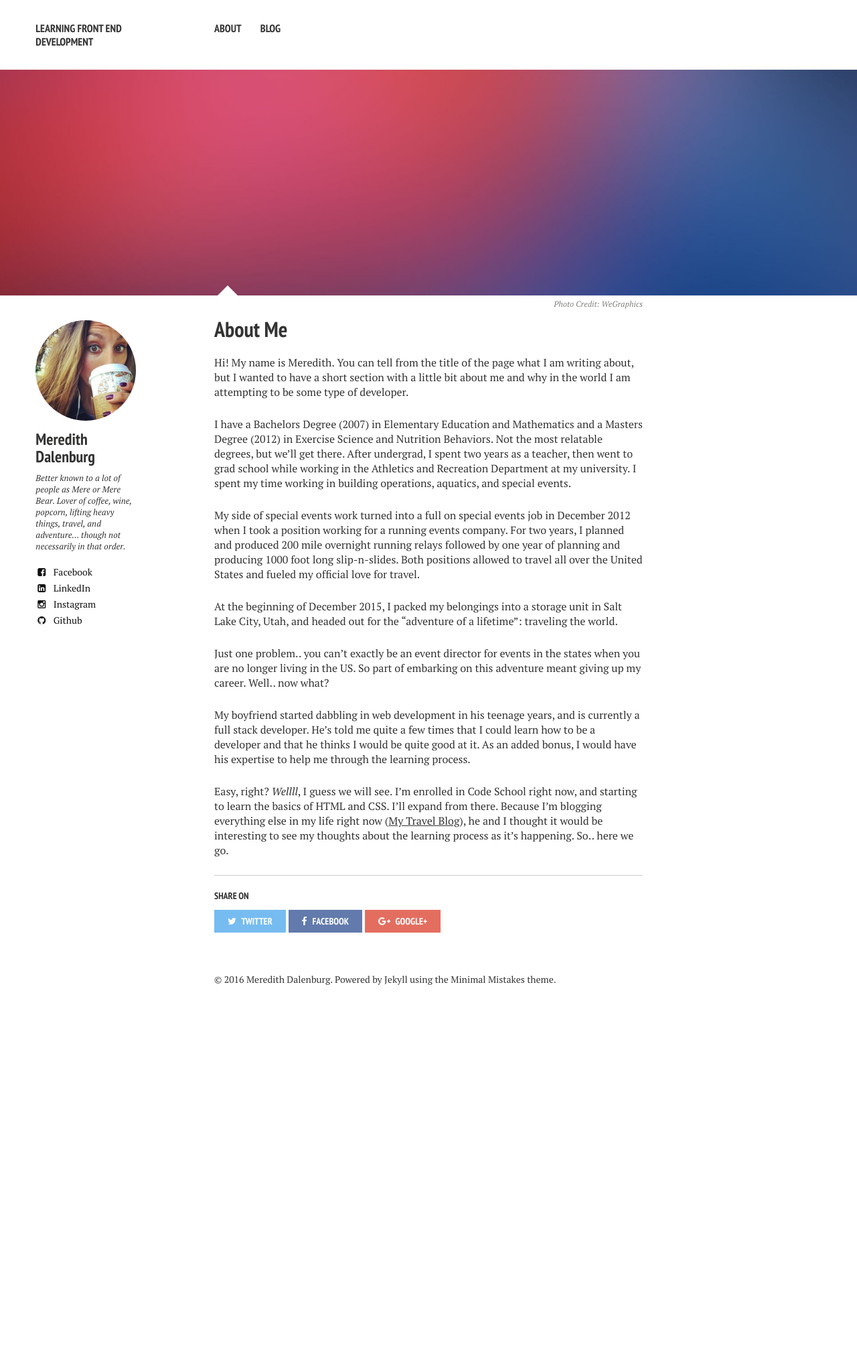
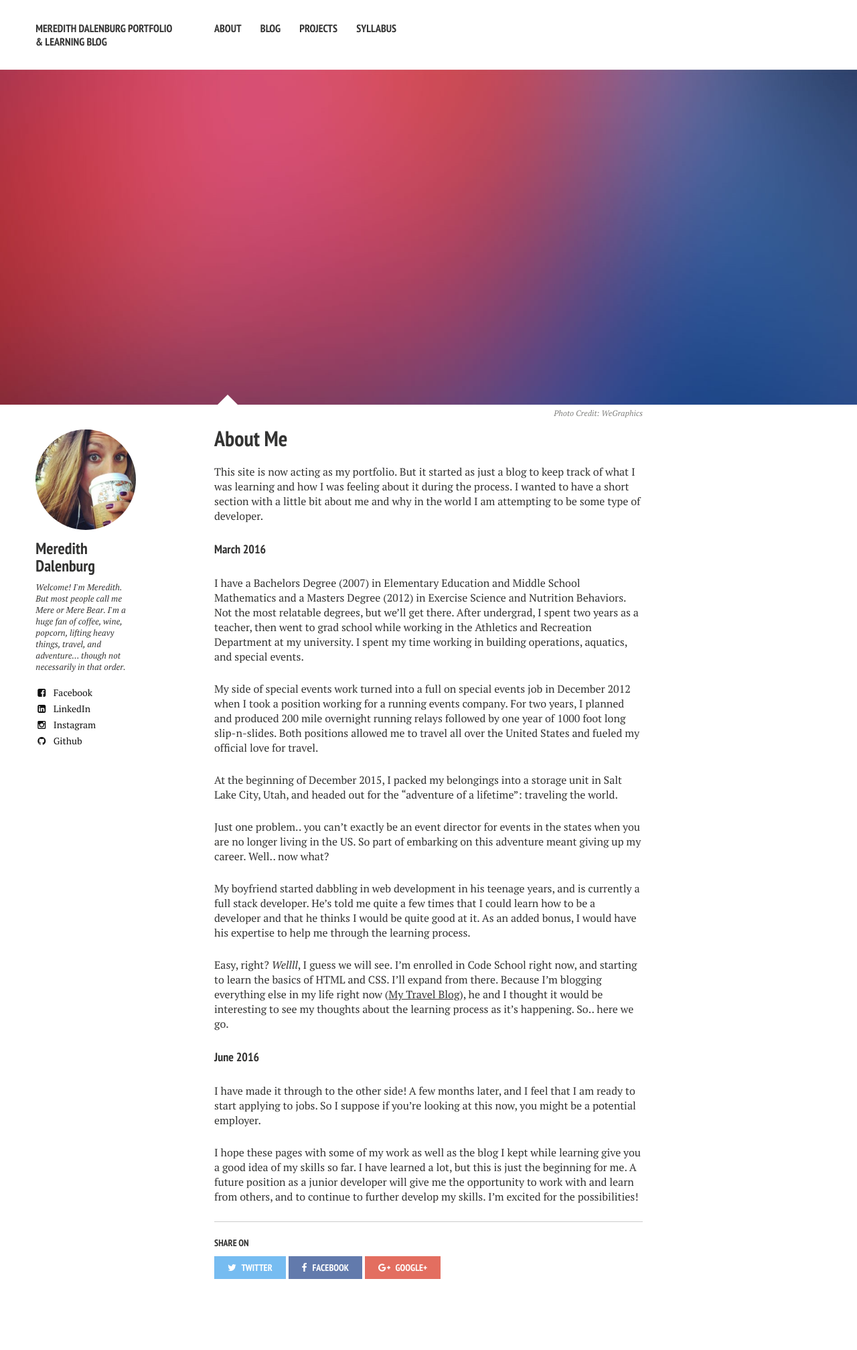
Before and after one commit to meredal/meredal.github.io, a Jekyll site: the page built from about/index.md, in a window 1280 px wide. Shown: the whole page at 67% size. Built offline with Jekyll 4.4.1, drawn with Linux system fonts in a browser that asks for light colours; nearby versions of some CDN libraries; before the commit the page ends 1520 px from its top, so only the background shows below that.

Commit message:
Adjust Styles and add Projects and Syllabus Pages.

```diff
--- a/_config.yml
+++ b/_config.yml
@@ -1,6 +1,6 @@
 # Site wide configuration
 
-title:            Learning Front End Development
+title:            Meredith Dalenburg Portfolio & Learning Blog
 locale:           en_US
 url: "http://meredal.github.io"
 
@@ -44,9 +44,7 @@
 owner:
   name: Meredith Dalenburg
   avatar: bio-photo.jpg
-  bio: "Better known to a lot of people as Mere or Mere Bear.
-  Lover of coffee, wine, popcorn, lifting heavy things, travel, and adventure...
-  though not necessarily in that order."
+  bio: "Welcome! I'm Meredith. But most people call me Mere or Mere Bear. I'm a huge fan of coffee, wine, popcorn, lifting heavy things, travel, and adventure... though not necessarily in that order."
   email:
   facebook: "mldalenburg"
   instagram: "meredal"
--- a/_data/navigation.yml
+++ b/_data/navigation.yml
@@ -5,3 +5,9 @@
 
 - title: Blog
   url: /posts/
+
+- title: Projects
+  url: /projects/
+
+- title: Syllabus
+  url: /syllabus/
--- a/_includes/_footer.html
+++ b/_includes/_footer.html
@@ -11,5 +11,3 @@
   </script>
 </div><!-- /.google-ads -->
 {% endif %}
-
-<span>&copy; {{ site.time | date: '%Y' }} {{ site.owner.name }}. Powered by <a href="http://jekyllrb.com" rel="nofollow">Jekyll</a> using the <a href="https://mademistakes.com/work/minimal-mistakes-jekyll-theme/" rel="nofollow">Minimal Mistakes</a> theme.</span>
--- a/_sass/page.scss
+++ b/_sass/page.scss
@@ -316,7 +316,7 @@
 	}
 	img {
 		width: 100%;
-		height: auto;
+		height: 500px;
 		-ms-interpolation-mode: bicubic;
 	}
 	.headline-wrap {
--- a/about/index.md
+++ b/about/index.md
@@ -10,11 +10,13 @@
   creditlink: http://wegraphics.net/downloads/free-ultimate-blurred-background-pack/
 ---
 
-Hi! My name is Meredith. You can tell from the title of the page what I am writing about, but I wanted to have a short section with a little bit about me and why in the world I am attempting to be some type of developer.
+This site is now acting as my portfolio. But it started as just a blog to keep track of what I was learning and how I was feeling about it during the process. I wanted to have a short section with a little bit about me and why in the world I am attempting to be some type of developer.
 
-I have a Bachelors Degree (2007) in Elementary Education and Mathematics and a Masters Degree (2012) in Exercise Science and Nutrition Behaviors. Not the most relatable degrees, but we'll get there. After undergrad, I spent two years as a teacher, then went to grad school while working in the Athletics and Recreation Department at my university. I spent my time working in building operations, aquatics, and special events.
+#### March 2016
 
-My side of special events work turned into a full on special events job in December 2012 when I took a position working for a running events company. For two years, I planned and produced 200 mile overnight running relays followed by one year of planning and producing 1000 foot long slip-n-slides. Both positions allowed to travel all over the United States and fueled my official love for travel.
+I have a Bachelors Degree (2007) in Elementary Education and Middle School Mathematics and a Masters Degree (2012) in Exercise Science and Nutrition Behaviors. Not the most relatable degrees, but we'll get there. After undergrad, I spent two years as a teacher, then went to grad school while working in the Athletics and Recreation Department at my university. I spent my time working in building operations, aquatics, and special events.
+
+My side of special events work turned into a full on special events job in December 2012 when I took a position working for a running events company. For two years, I planned and produced 200 mile overnight running relays followed by one year of 1000 foot long slip-n-slides. Both positions allowed me to travel all over the United States and fueled my official love for travel.
 
 At the beginning of December 2015, I packed my belongings into a storage unit in Salt Lake City, Utah, and headed out for the "adventure of a lifetime": traveling the world.
 
@@ -23,3 +25,9 @@
 My boyfriend started dabbling in web development in his teenage years, and is currently a full stack developer. He's told me quite a few times that I could learn how to be a developer and that he thinks I would be quite good at it. As an added bonus, I would have his expertise to help me through the learning process.
 
 Easy, right? _Wellll_, I guess we will see. I'm enrolled in Code School right now, and starting to learn the basics of HTML and CSS. I'll expand from there. Because I'm blogging everything else in my life right now ([My Travel Blog](http://meredal.wordpress.com)), he and I thought it would be interesting to see my thoughts about the learning process as it's happening. So.. here we go.
+
+#### June 2016
+
+I have made it through to the other side! A few months later, and I feel that I am ready to start applying to jobs. So I suppose if you're looking at this now, you might be a potential employer.
+
+I hope these pages with some of my work as well as the blog I kept while learning give you a good idea of my skills so far. I have learned a lot, but this is just the beginning for me. A future position as a junior developer will give me the opportunity to work with and learn from others, and to continue to further develop my skills. I'm excited for the possibilities!
```
Also changed, not shown: projects/index.md (added, +13 -0 lines), styles.css (added, +23 -0 lines), syllabus/index.md (added, +13 -0 lines), 3 other files.
